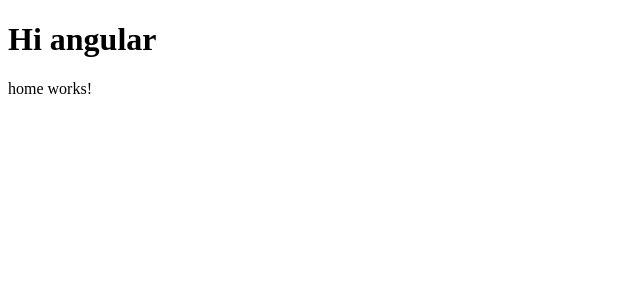
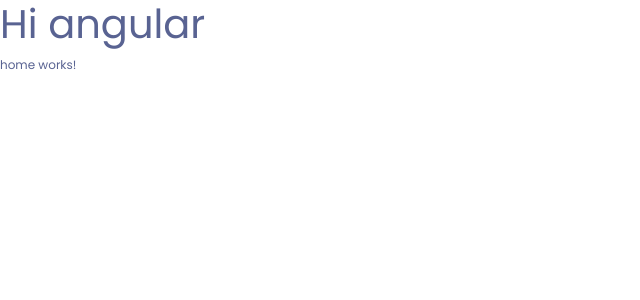
Before and after one commit to randika-chathuranga/Blog-website---Angular-Firebase, an Angular app: page / in a window 1280 px wide. Shown: the top 300 px of the page, without its empty margins (0-640 px from the left). Built offline with nearby package versions, Linux system fonts and the light colour scheme.

Commit message:
[blog-001]-added initial color variables

```diff
--- a/package.json
+++ b/package.json
@@ -18,6 +18,7 @@
     "@angular/platform-browser": "^14.2.0",
     "@angular/platform-browser-dynamic": "^14.2.0",
     "@angular/router": "^14.2.0",
+    "bootstrap": "^5.2.3",
     "rxjs": "~7.5.0",
     "tslib": "^2.3.0",
     "zone.js": "~0.11.4"
--- a/src/index.html
+++ b/src/index.html
@@ -6,6 +6,10 @@
   <base href="/">
   <meta name="viewport" content="width=device-width, initial-scale=1">
   <link rel="icon" type="image/x-icon" href="favicon.ico">
+  <link rel="stylesheet" href="https://cdn.jsdelivr.net/npm/bootstrap@4.0.0/dist/css/bootstrap.min.css" integrity="sha384-Gn5384xqQ1aoWXA+058RXPxPg6fy4IWvTNh0E263XmFcJlSAwiGgFAW/dAiS6JXm" crossorigin="anonymous">
+  <script src="https://code.jquery.com/jquery-3.2.1.slim.min.js" integrity="sha384-KJ3o2DKtIkvYIK3UENzmM7KCkRr/rE9/Qpg6aAZGJwFDMVNA/GpGFF93hXpG5KkN" crossorigin="anonymous"></script>
+  <script src="https://cdn.jsdelivr.net/npm/popper.js@1.12.9/dist/umd/popper.min.js" integrity="sha384-ApNbgh9B+Y1QKtv3Rn7W3mgPxhU9K/ScQsAP7hUibX39j7fakFPskvXusvfa0b4Q" crossorigin="anonymous"></script>
+  <script src="https://cdn.jsdelivr.net/npm/bootstrap@4.0.0/dist/js/bootstrap.min.js" integrity="sha384-JZR6Spejh4U02d8jOt6vLEHfe/JQGiRRSQQxSfFWpi1MquVdAyjUar5+76PVCmYl" crossorigin="anonymous"></script>
 </head>
 <body>
   <app-root></app-root>
--- a/src/styles.css
+++ b/src/styles.css
@@ -1 +1,15 @@
 /* You can add global styles to this file, and also import other style files */
+@import url('https://fonts.googleapis.com/css2?family=Poppins&display=swap');
+:root{
+    --primary-color: #026467 !important;
+    --secondary-color:  #C6CAD2;
+    --body-text-color: #596392;
+    --navbar-footer-color: #f9f9f9;
+
+}
+
+body{
+    font-family: 'Poppins', sans-serif;
+    font-size: 12px;
+    color: var(--body-text-color);
+}
```
Also changed, not shown: 1 other file (tests, documents, lock files or other folders).
